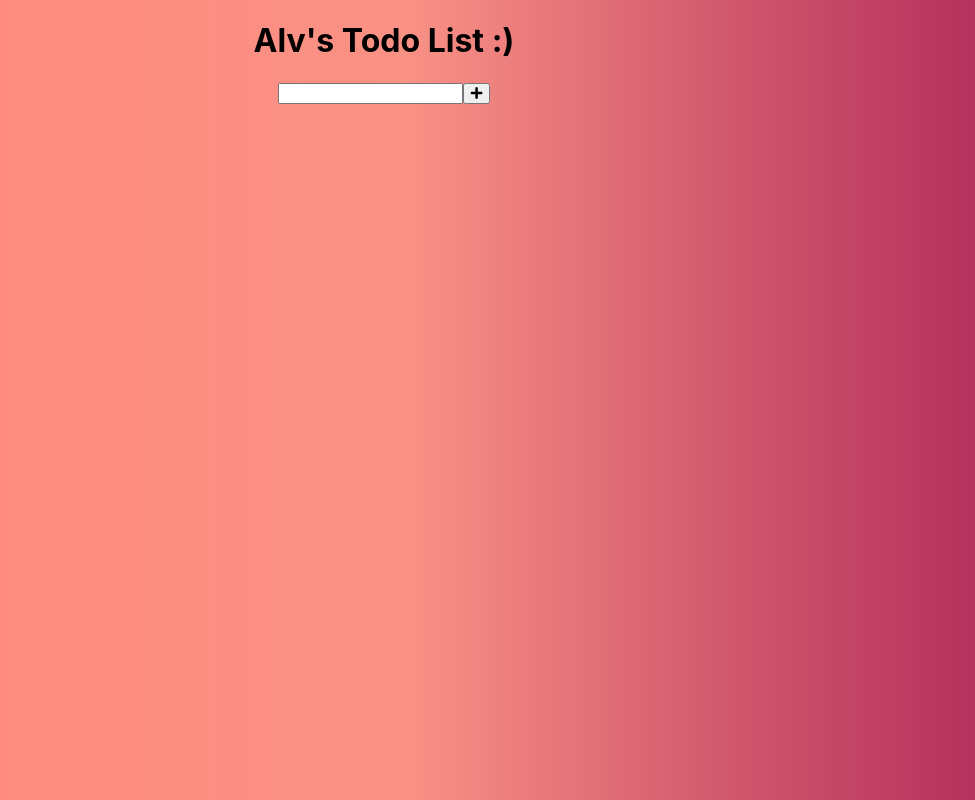
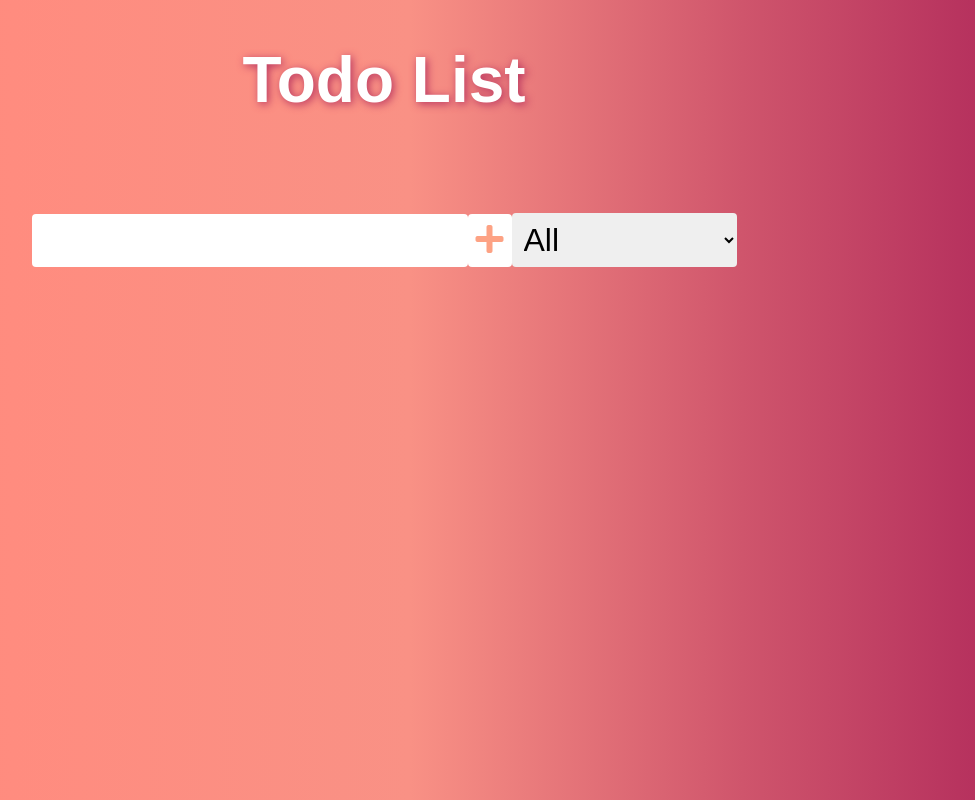
Before and after one commit to alvinbilog/todo-list-reactjs, a React (Create React App) app: page / in a window 1280 px wide. Shown: the whole page, without its empty margins (256-1231 px from the left). Built offline with nearby package versions, Linux system fonts and the light colour scheme.

Commit message:
New Todo List
Added filter and final design

```diff
--- a/src/App.css
+++ b/src/App.css
@@ -1,3 +1,8 @@
+* {
+  margin: 0;
+  padding: 0;
+  box-sizing: border-box;
+}
 body {
   background-image: linear-gradient(
     to right,
@@ -8,14 +13,95 @@ body {
     #cf556c 78%,
     #b12a5b 100%
   );
+  color: white;
+  font-family: "Poppins", sans-serif;
+  min-height: 100vh;
+}
+.App header h1 {
+  padding: 2rem;
   display: flex;
-  text-align: center;
   justify-content: center;
 }
+header {
+  font-size: 2rem;
+  text-shadow: 2px 2px 8px rgb(183, 51, 95);
+}
+
+header,
+form {
+  min-height: 20vh;
+  display: flex;
+  justify-content: center;
+  align-items: center;
+}
+
+form input,
+form button,
+select {
+  padding: 0.5rem;
+  font-size: 2rem;
+  border: none;
+  border-radius: 4px;
+}
+form button,
+filter-todo {
+  color: rgb(253, 162, 132);
+  background: white;
+  cursor: pointer;
+  transition: all 0.3s ease;
+}
+form button:hover,
+form select:hover {
+  background: rgb(183, 51, 95);
+  color: white;
+}
+.todo-container {
+  display: flex;
+  justify-content: center;
+  align-items: center;
+}
+.todo-list {
+  min-width: 30%;
+  list-style: none;
+}
+
+.todo {
+  margin: 0.5rem;
+  background: white;
+  font-size: 2rem;
+  color: black;
+  display: flex;
+  justify-content: space-between;
+  align-items: center;
+  transition: all 1s ease;
+}
 .todo-item {
-  list-style-type: none;
+  padding: 0rem 0.5rem;
+}
+
+.todo li {
+  flex: 1;
 }
 .completed {
-  opacity: 50%;
-  text-decoration-line: line-through;
+  text-decoration: line-through;
+  opacity: 0.5;
 }
+.complete-btn {
+  background: rgb(248, 144, 132);
+  color: white;
+  border: none;
+  padding: 1rem;
+  font-size: 1rem;
+  cursor: pointer;
+}
+.trash-btn {
+  background: #c0124c;
+  color: white;
+  border: none;
+  padding: 1rem;
+  cursor: pointer;
+  font-size: 1rem;
+}
+.todo-item {
+  padding: 0rem 0.5rem;
+}
--- a/src/App.js
+++ b/src/App.js
@@ -1,4 +1,4 @@
-import React, { useState } from "react";
+import React, { useState, useEffect } from "react";
 import "./App.css";
 import Form from "./Form";
 import Todolist from "./Todolist";
@@ -6,10 +6,28 @@ import Todolist from "./Todolist";
 const App = () => {
   const [inputText, setInputText] = useState("");
   const [todos, setTodos] = useState([]);
+  const [status, setStatus] = useState("All");
+  const [filteredTodos, setFilteredTodos] = useState([]);
+
+  useEffect(() => {
+    filterHandler();
+    console.log("effect has started");
+  }, [todos, status]);
+
+  //filtering completed, all and uncomplete
+  const filterHandler = () => {
+    if (status === "completed") {
+      setFilteredTodos(todos.filter(todo => todo.completed === true));
+    } else if (status === "uncompleted") {
+      setFilteredTodos(todos.filter(todo => todo.completed === false));
+    } else {
+      setFilteredTodos(todos);
+    }
+  };
   return (
-    <div>
+    <div className="App">
       <header>
-        <h1>Alv's Todo List :) </h1>
+        <h1>Todo List </h1>
       </header>
 
       <Form
@@ -17,8 +35,15 @@ const App = () => {
         setInputText={setInputText}
         todos={todos}
         setTodos={setTodos}
+        status={status}
+        setStatus={setStatus}
       />
-      <Todolist todos={todos} setTodos={setTodos} />
+      <Todolist
+        className="Todolist"
+        todos={todos}
+        setTodos={setTodos}
+        filteredTodos={filteredTodos}
+      />
     </div>
   );
 };
--- a/src/Form.js
+++ b/src/Form.js
@@ -1,13 +1,23 @@
 import React from "react";
 
-const Form = ({ inputText, setInputText, setTodos, todos }) => {
+const Form = ({
+  inputText,
+  setInputText,
+  setTodos,
+  todos,
+  status,
+  setStatus,
+}) => {
+  const statusHandler = e => {
+    setStatus(e.target.value);
+  };
   const inputTextHandler = e => {
     setInputText(e.target.value);
-    console.log(e.target.value);
   };
 
   const submitTodoHandler = e => {
     e.preventDefault();
+    //e.target.value is not working so I used this one.
     if (e.target.parentElement.previousSibling.defaultValue === "") {
       alert("Todo list is empty!");
     } else {
@@ -32,6 +42,13 @@ const Form = ({ inputText, setInputText, setTodos, todos }) => {
       <button type="submit" onClick={submitTodoHandler}>
         <i className="fas fa-plus"></i>
       </button>
+      <div className="select">
+        <select onChange={statusHandler} name="todos" className="filter-todo">
+          <option value="all">All</option>
+          <option value="completed">Completed</option>
+          <option value="uncompleted">Uncompleted</option>
+        </select>
+      </div>
     </form>
   );
 };
--- a/src/Todo.js
+++ b/src/Todo.js
@@ -15,16 +15,16 @@ const Todo = ({ text, setTodos, todo, todos }) => {
     );
   };
   return (
-    <div>
+    <div className="todo">
       <li className={`todo-item ${todo.completed ? "completed" : ""}`}>
         {text}
-        <button type="check" onClick={completeHandler}>
-          <i className="fas fa-check"></i>
-        </button>
-        <button type="delete" onClick={deleteHandler}>
-          <i className="fas fa-trash"></i>
-        </button>
       </li>
+      <button onClick={completeHandler} className="complete-btn">
+        <i className="fas fa-check"></i>
+      </button>
+      <button onClick={deleteHandler} className="trash-btn">
+        <i className="fas fa-trash"></i>
+      </button>
     </div>
   );
 };
--- a/src/Todolist.js
+++ b/src/Todolist.js
@@ -1,11 +1,11 @@
 import React from "react";
 import Todo from "./Todo";
 
-const Todolist = ({ todos, setTodos }) => {
+const Todolist = ({ todos, setTodos, filteredTodos }) => {
   return (
-    <div>
-      <ul>
-        {todos.map(todo => (
+    <div className="todo-container">
+      <ul className="todo-list">
+        {filteredTodos.map(todo => (
           <Todo
             text={todo.text}
             key={todo.id}
```
Also changed, not shown: src/todolist.png (added), src/todolist1.png (added).
